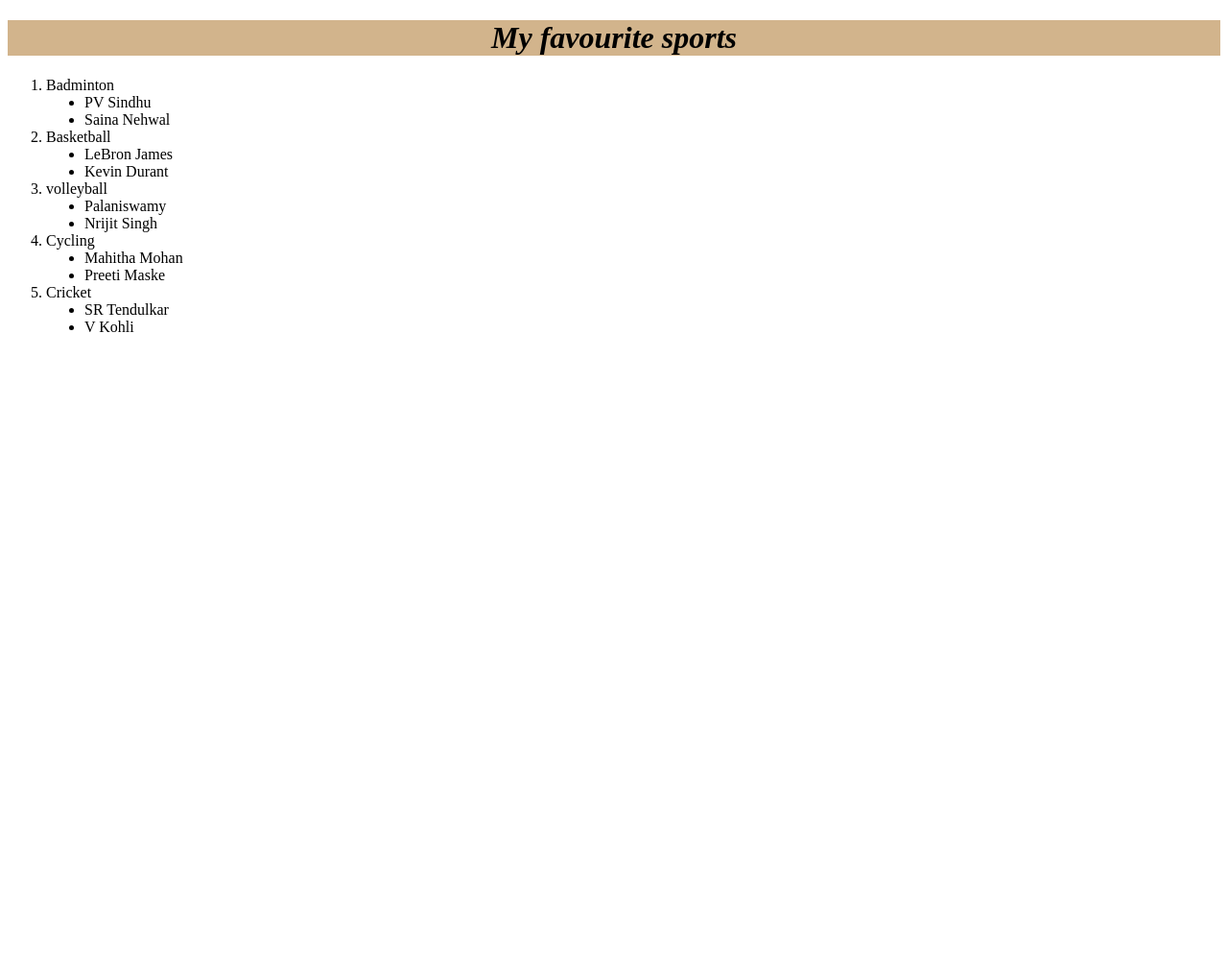
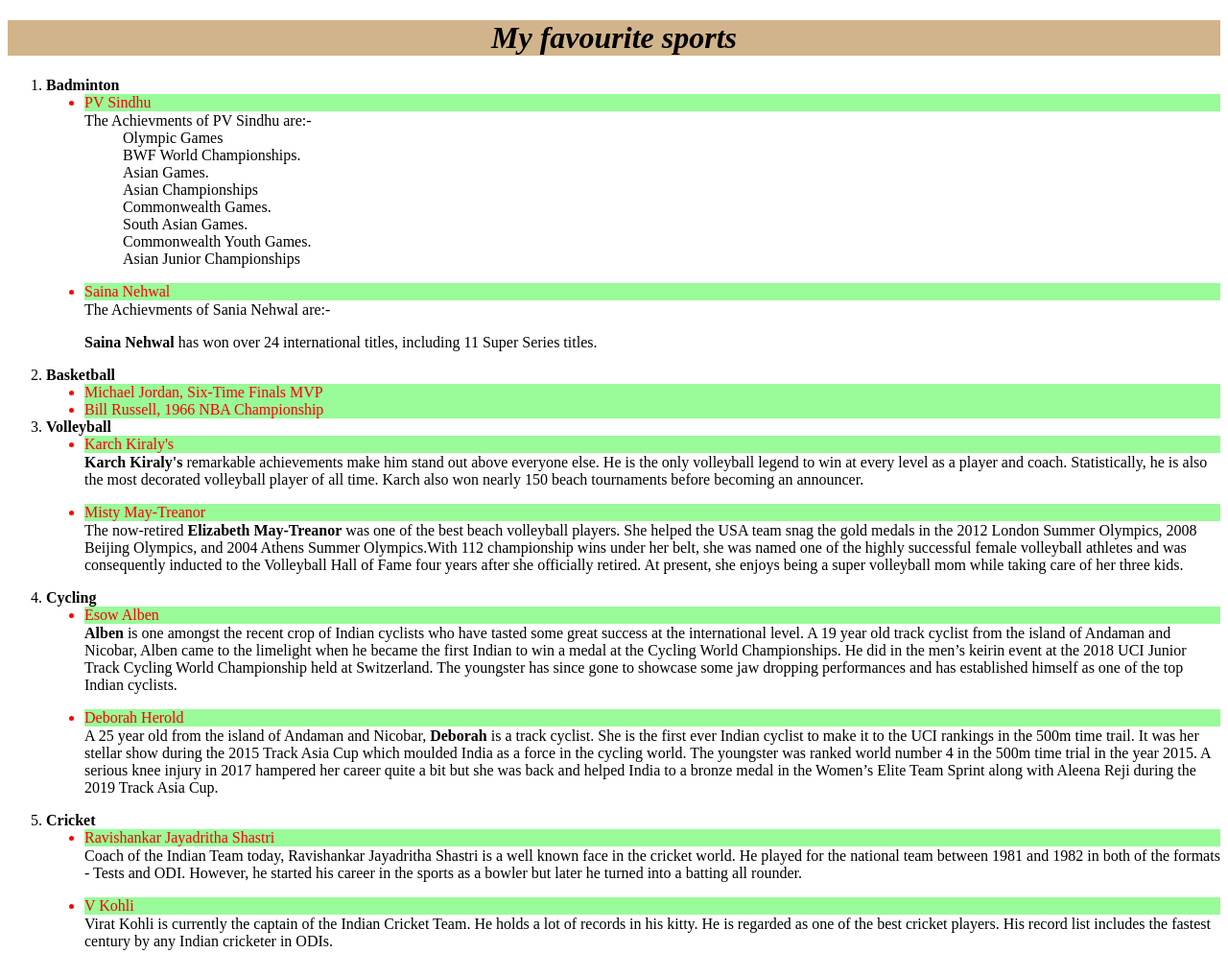
Before and after one commit to RohiniKanoongo/github-multiplePush, a plain HTML site: page index.html in a window 1280 px wide. Shown: the whole page at 96% size. Before the commit the page ends 800 px from the top, so only its background shows below. Drawn offline with Linux system fonts and the light colour scheme.

Commit message:
Added their achivements

```diff
--- a/index.html
+++ b/index.html
@@ -7,30 +7,51 @@
 <body>
     <h1>My favourite sports</h1>
     <ol>
-        <li>Badminton</li>
+        <li><strong>Badminton</strong></li>
         <ul>
-            <li>PV Sindhu</li>
-            <li>Saina Nehwal</li>
+            <li class="a">PV Sindhu</li>
+            <dl>
+                <dt> The Achievments of PV Sindhu are:-</dt>
+                <dd>Olympic Games</dd>
+                <dd>BWF World Championships.</dd>
+                <dd>Asian Games.</dd>
+                <dd>Asian Championships</dd>
+                <dd> Commonwealth Games.</dd>
+                <dd>South Asian Games.</dd>
+                <dd>Commonwealth Youth Games.</dd>
+                <dd>Asian Junior Championships</dd>
+            </dl>
+            <li class="a">Saina Nehwal</li>
+
+            <p>The Achievments of Sania Nehwal are:-</p>
+            <p><strong>Saina Nehwal</strong> has won over 24 international titles, including 11 Super Series titles.</p>
+
         </ul>
-        <li>Basketball</li>
+        <li><strong>Basketball</strong></li>
         <ul>
-            <li> LeBron James</li>
-            <li> Kevin Durant</li>
+            <li  class="a"> Michael Jordan, Six-Time Finals MVP</li>
+            <li class="a"> Bill Russell, 1966 NBA Championship</li>
         </ul>
-        <li>volleyball</li>
+        <li><strong>Volleyball</strong></li>
         <ul>
-            <li>Palaniswamy</li>
-            <li>Nrijit Singh </li>
+            <li class="a">Karch Kiraly's</li>
+            <p><strong>Karch Kiraly's</strong> remarkable achievements make him stand out above everyone else. He is the only volleyball legend to win at every level as a player and coach. Statistically, he is also the most decorated volleyball player of all time. Karch also won nearly 150 beach tournaments before becoming an announcer.</p>
+            <li class="a"> Misty May-Treanor </li>
+            <p>The now-retired <strong>Elizabeth May-Treanor</strong>  was one of the best beach volleyball players. She helped the USA team snag the gold medals in the 2012 London Summer Olympics, 2008 Beijing Olympics, and 2004 Athens Summer Olympics.With 112 championship wins under her belt, she was named one of the highly successful female volleyball athletes and was consequently inducted to the Volleyball Hall of Fame four years after she officially retired. At present, she enjoys being a super volleyball mom while taking care of her three kids.</p>
         </ul>
-        <li>Cycling</li>
+        <li><strong>Cycling</strong></li>
         <ul>
-            <li>Mahitha Mohan</li>
-            <li> Preeti Maske</li>
+            <li class="a">Esow Alben</li>
+            <p><strong> Alben </strong>is one amongst the recent crop of Indian cyclists who have tasted some great success at the international level. A 19 year old track cyclist from the island of Andaman and Nicobar, Alben came to the limelight when he became the first Indian to win a medal at the Cycling World Championships. He did in the men’s keirin event at the 2018 UCI Junior Track Cycling World Championship held at Switzerland. The youngster has since gone to showcase some jaw dropping performances and has established himself as one of the top Indian cyclists.</p>
+            <li class="a"> Deborah Herold</li>
+            <p>A 25 year old from the island of Andaman and Nicobar, <strong>Deborah</strong> is a track cyclist. She is the first ever Indian cyclist to make it to the UCI rankings in the 500m time trail. It was her stellar show during the 2015 Track Asia Cup which moulded India as a force in the cycling world. The youngster was ranked world number 4 in the 500m time trial in the year 2015. A serious knee injury in 2017 hampered her career quite a bit but she was back and helped India to a bronze medal in the Women’s Elite Team Sprint along with Aleena Reji during the 2019 Track Asia Cup.</p>
         </ul>
-        <li>Cricket</li>
+        <li><strong>Cricket</strong></li>
         <ul>
-            <li>SR Tendulkar</li>
-            <li>V Kohli</li>
+            <li class="a">Ravishankar Jayadritha Shastri</li>
+            <p>Coach of the Indian Team today, Ravishankar Jayadritha Shastri is a well known face in the cricket world. He played for the national team between 1981 and 1982 in both of the formats - Tests and ODI. However, he started his career in the sports as a bowler but later he turned into a batting all rounder. </p>
+            <li class="a">V Kohli</li>
+            <p>Virat Kohli is currently the captain of the Indian Cricket Team. He holds a lot of records in his kitty. He is regarded as one of the best cricket players. His record list includes the fastest century by any Indian cricketer in ODIs. </p>
         </ul>
     </ol>
 </body>
--- a/style.css
+++ b/style.css
@@ -6,3 +6,13 @@ h1 {
 ul{
     list-style-type: disc;
 }
+p{
+    margin-top: 1px;
+}
+dl{
+    margin-top: 1px;
+}
+.a{
+    background-color: palegreen;
+    color:red;
+}
```
